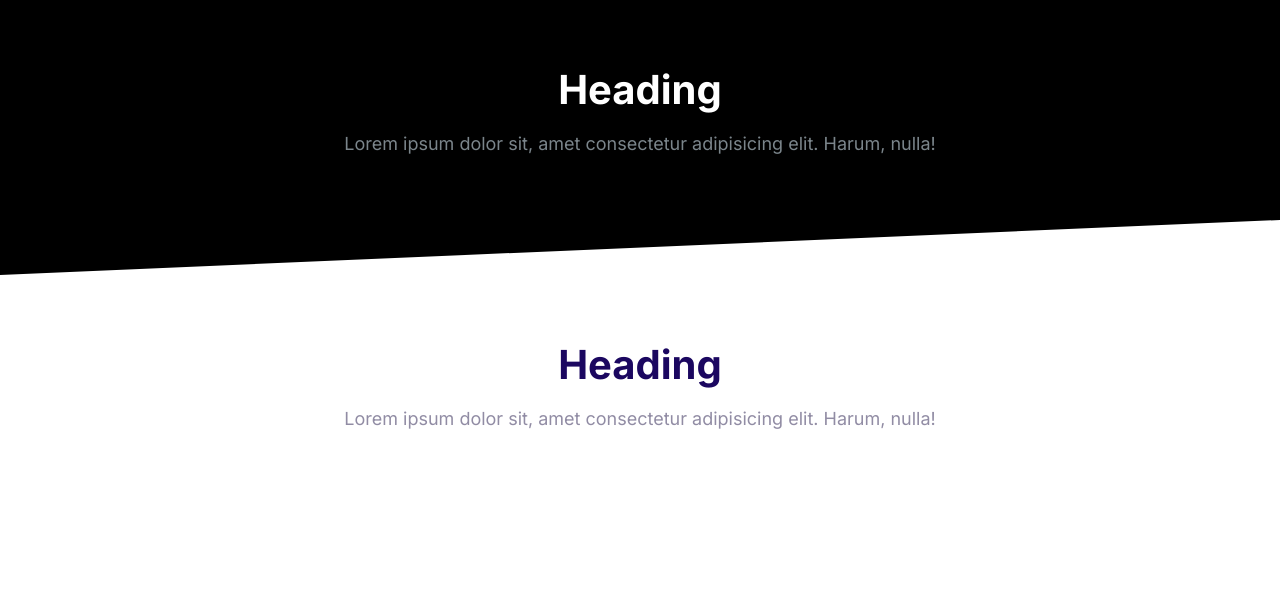
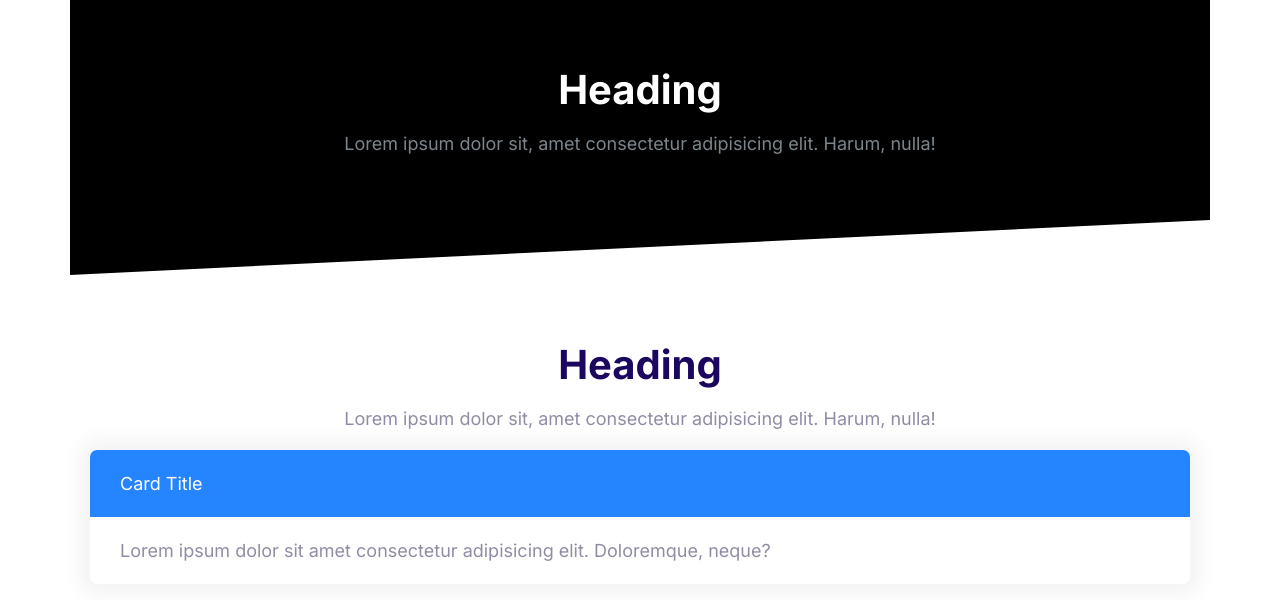
Before and after one commit to abdulrahman-b-h/moshify, a plain HTML site: page index.html in a window 1280 px wide. Drawn offline with Linux system fonts and the light colour scheme.

Commit message:
Modify blocks

```diff
--- a/css/styles.css
+++ b/css/styles.css
@@ -15,6 +15,11 @@
 *::before,
 *::after {
   box-sizing: border-box;
+}
+
+.container {
+  max-width: 1140px;
+  margin: 0 auto;
 }
 
 /*Typography*/
@@ -620,8 +625,3 @@ a {
   clip-path: polygon(0% 0%, 100% 0%, 100% 80%, 0% 100%);
   padding-bottom: calc(var(--padding-vertical) + 4rem);
 }
-
-.container {
-  max-width: 1140px;
-  margin: 0 auto;
-}
--- a/index.html
+++ b/index.html
@@ -13,7 +13,7 @@
 </head>
 
 <body>
-    <section class="block block--dark block--skewed-left">
+    <section class="block container block--dark block--skewed-left">
         <header class="block__header">
             <h2 class="block__heading">Heading</h2>
             <p>Lorem ipsum dolor sit, amet consectetur adipisicing elit. Harum, nulla!</p>
@@ -25,6 +25,10 @@
             <h2 class="block__heading">Heading</h2>
             <p>Lorem ipsum dolor sit, amet consectetur adipisicing elit. Harum, nulla!</p>
         </header>
+        <div class="card card--primary">
+            <header class="card__header">Card Title</header>
+            <div class="card__body">Lorem ipsum dolor sit amet consectetur adipisicing elit. Doloremque, neque?</div>
+        </div>
     </section>
 
     <script src="js/main.js"></script>
```
Also changed, not shown: components/blocks.html (+1 -1 lines).
